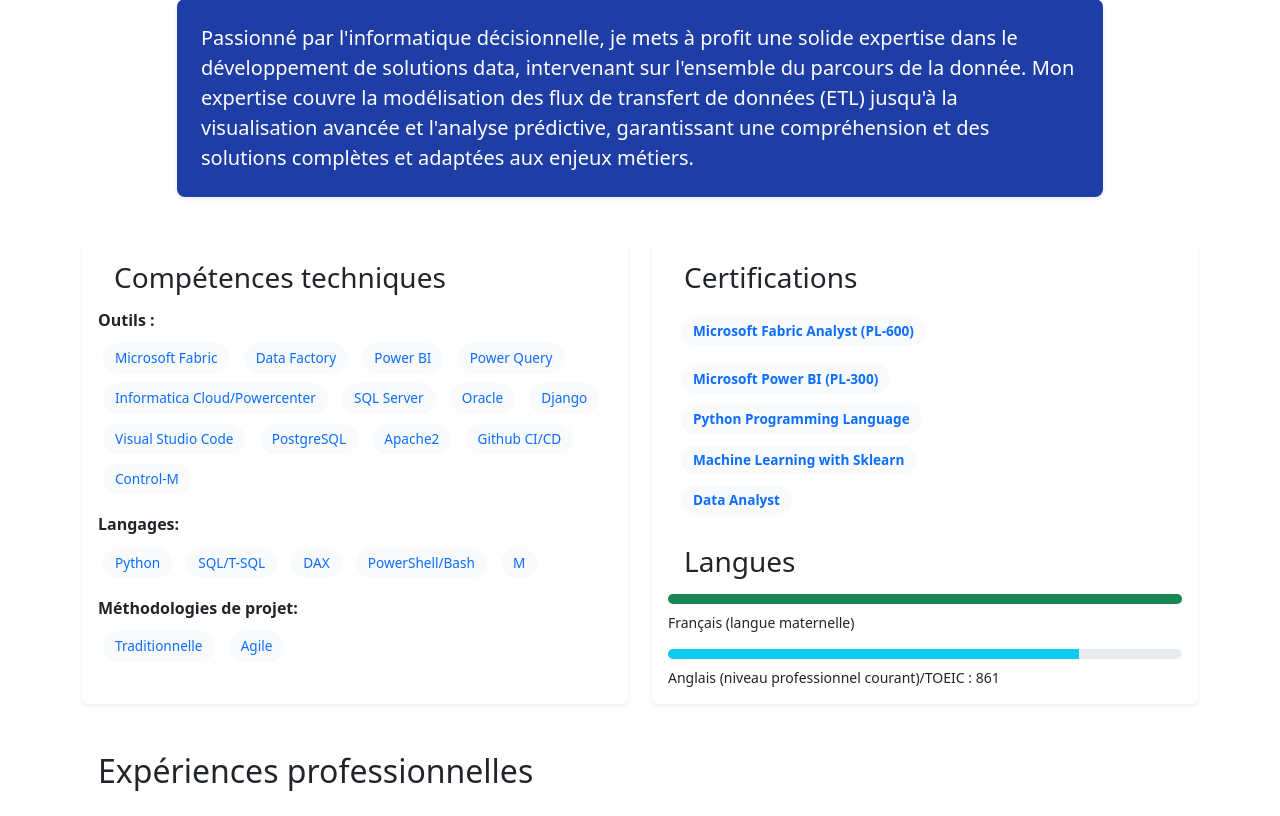
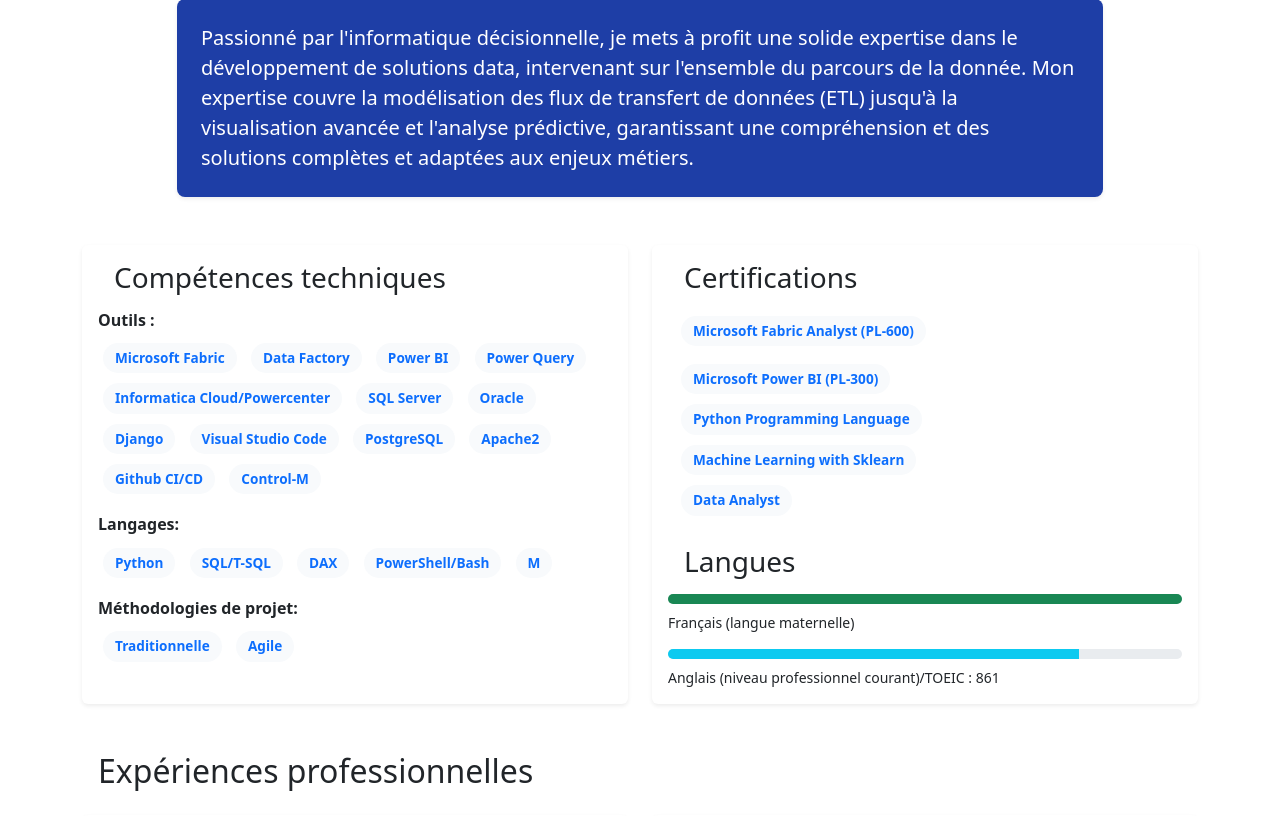
Before and after one commit to adechielie/monsiteweb, a Django app: page /about/ in a window 1280 px wide. Shown: the part 378-1194 px from the top of the page. Run offline with Django 5.2, Linux system fonts and the light colour scheme.

Commit message:
modif page home, about, contact error 500

```diff
--- a/monsiteweb/settings.py
+++ b/monsiteweb/settings.py
@@ -100,7 +100,8 @@ EMAIL_USE_TLS = True
 
 EMAIL_HOST_USER = config('EMAIL_USER')  # <- lit depuis .env
 EMAIL_HOST_PASSWORD = config('EMAIL_PASSWORD')  # <- lit depuis .env
-DEFAULT_FROM_EMAIL = EMAIL_HOST_USER
+DEFAULT_FROM_EMAIL = EMAIL_HOST_USER # Adresse d'expéditeur par défaut
+CONTACT_EMAIL = EMAIL_HOST_USER # Destinataire = même que l'expéditeur
 
 # Password validation
 # https://docs.djangoproject.com/en/5.2/ref/settings/#auth-password-validators
--- a/pages/templates/about.html
+++ b/pages/templates/about.html
@@ -101,32 +101,32 @@
                         </div>
                         <div class="mb-3">
                             <h6 class="fw-bold">Outils :</h6>
-                            <span class="skill-badge">Microsoft Fabric</span>
-                            <span class="skill-badge">Data Factory</span>
-                            <span class="skill-badge">Power BI</span>
-                            <span class="skill-badge">Power Query</span>
-                            <span class="skill-badge">Informatica Cloud/Powercenter</span>
-                            <span class="skill-badge">SQL Server</span>
-                            <span class="skill-badge">Oracle</span>
-                            <span class="skill-badge">Django</span>
-                            <span class="skill-badge">Visual Studio Code</span>
-                            <span class="skill-badge">PostgreSQL</span>
-                            <span class="skill-badge">Apache2</span>
-                            <span class="skill-badge">Github CI/CD</span>
-                            <span class="skill-badge">Control-M</span>
+                            <span class="skill-badge fw-bold">Microsoft Fabric</span>
+                            <span class="skill-badge fw-bold">Data Factory</span>
+                            <span class="skill-badge fw-bold">Power BI</span>
+                            <span class="skill-badge fw-bold">Power Query</span>
+                            <span class="skill-badge fw-bold">Informatica Cloud/Powercenter</span>
+                            <span class="skill-badge fw-bold">SQL Server</span>
+                            <span class="skill-badge fw-bold">Oracle</span>
+                            <span class="skill-badge fw-bold">Django</span>
+                            <span class="skill-badge fw-bold">Visual Studio Code</span>
+                            <span class="skill-badge fw-bold">PostgreSQL</span>
+                            <span class="skill-badge fw-bold">Apache2</span>
+                            <span class="skill-badge fw-bold">Github CI/CD</span>
+                            <span class="skill-badge fw-bold">Control-M</span>
                         </div>
                         <div class="mb-3">
                             <h6 class="fw-bold">Langages:</h6>
-                            <span class="skill-badge">Python</span>
-                            <span class="skill-badge">SQL/T-SQL</span>
-                            <span class="skill-badge">DAX</span>
-                            <span class="skill-badge">PowerShell/Bash</span>
-                            <span class="skill-badge">M</span>
+                            <span class="skill-badge fw-bold">Python</span>
+                            <span class="skill-badge fw-bold">SQL/T-SQL</span>
+                            <span class="skill-badge fw-bold">DAX</span>
+                            <span class="skill-badge fw-bold">PowerShell/Bash</span>
+                            <span class="skill-badge fw-bold">M</span>
                         </div>
                         <div>
                             <h6 class="fw-bold">Méthodologies de projet:</h6>
-                            <span class="skill-badge">Traditionnelle</span>
-                            <span class="skill-badge">Agile</span>
+                            <span class="skill-badge fw-bold">Traditionnelle</span>
+                            <span class="skill-badge fw-bold">Agile</span>
                         </div>
                     </div>
                 </div>
```
Also changed, not shown: pages/templates/home.html (+10 -10 lines), pages/migrations/0002_delete_contact.py (added), services/migrations/0001_initial.py (added).
